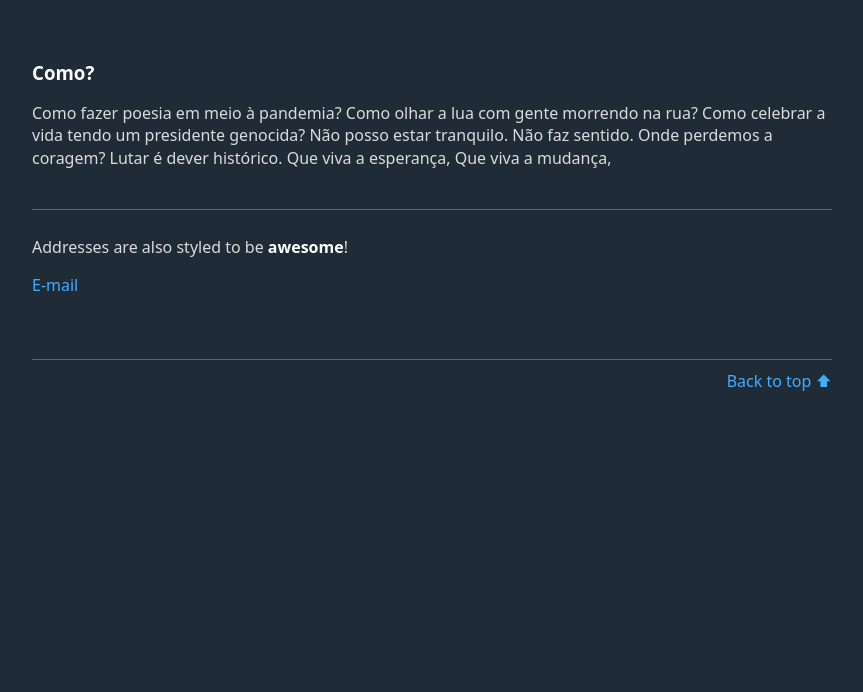
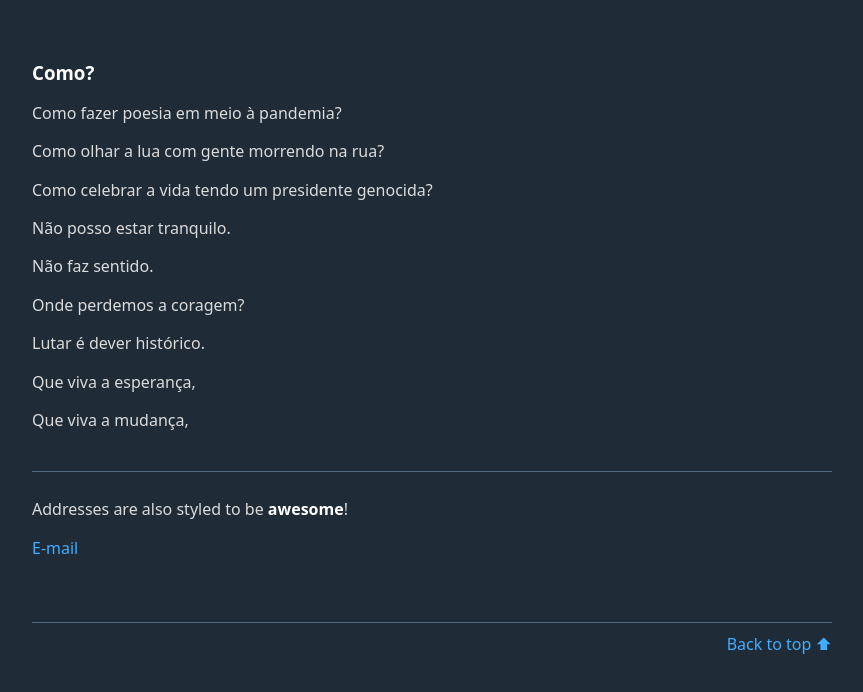
Before and after one commit to fragmentos/fragmentos.github.io, a website: page index.html in a window 1280 px wide. Shown: the part 76-768 px from the top of the page, without its empty margins (208-1071 px from the left). Drawn offline with nearby package versions, Linux system fonts and the light colour scheme; files that its build step writes are made by us from their sources; files whose address does not match are found by name.

Commit message:
Update index.html

```diff
--- a/index.html
+++ b/index.html
@@ -120,15 +120,15 @@
 
     <h3> Como?</h3>
     <p>
-     Como fazer poesia em meio à pandemia?
-	    Como olhar a lua com gente morrendo na rua?
-	    Como celebrar a vida tendo um presidente genocida?
-	    Não posso estar tranquilo.
-	    Não faz sentido.
-	    Onde perdemos a coragem?
-	    Lutar é dever histórico.
-	    Que viva a esperança,
-	    Que viva a mudança,
+	    Como fazer poesia em meio à pandemia?</p>
+<p>Como olhar a lua com gente morrendo na rua?</p>
+<p>Como celebrar a vida tendo um presidente genocida?</p>
+<p>Não posso estar tranquilo.</p>
+<p>Não faz sentido.</p>
+<p>Onde perdemos a coragem?</p>
+<p>Lutar é dever histórico.</p>
+<p>Que viva a esperança,</p>
+<p>Que viva a mudança,</p>
 
 
     </p>
```
